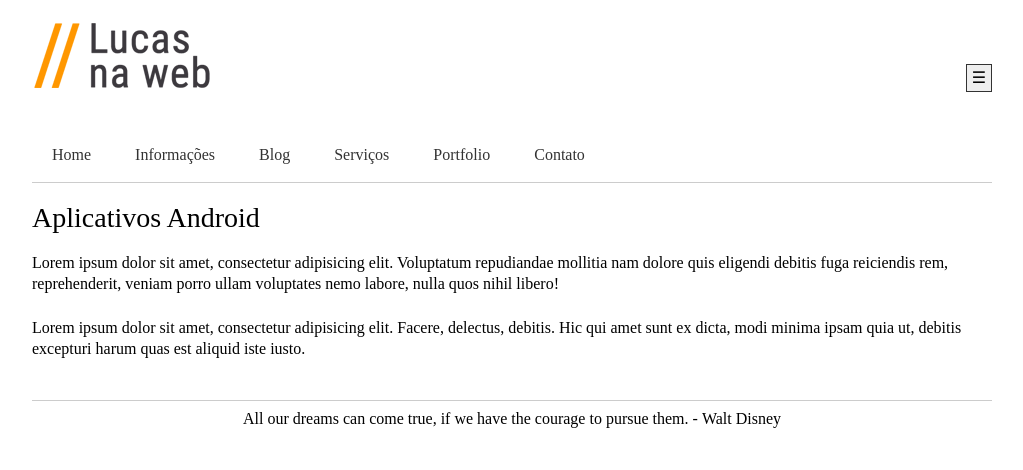
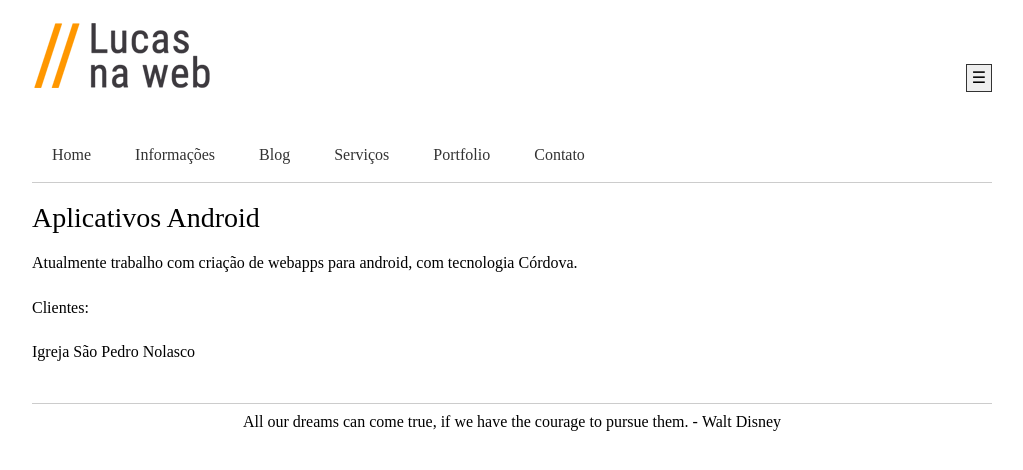
Before and after one commit to lucasdepaula/lucasdepaula.github.io, a Jekyll site: the page built from servicos/_posts/2016-07-27-android-apps.md, in a window 1280 px wide. Shown: the top 470 px of the page, without its empty margins (128-1151 px from the left). Built offline with Jekyll 4.4.1, drawn with Linux system fonts in a browser that asks for light colours; some web fonts are replaced.

```diff
--- a/servicos/_posts/2016-07-27-android-apps.md
+++ b/servicos/_posts/2016-07-27-android-apps.md
@@ -6,6 +6,7 @@ chamada: "Precisando de um app para plataforma Android? Entre em contato que con
 permalink: /servicos/aplicativos-android/
 ico: /images/servicos/android.png
 ---
-Lorem ipsum dolor sit amet, consectetur adipisicing elit. Voluptatum repudiandae mollitia nam dolore quis eligendi debitis fuga reiciendis rem, reprehenderit, veniam porro ullam voluptates nemo labore, nulla quos nihil libero!
+Atualmente trabalho com criação de webapps para android, com tecnologia Córdova.
 
-Lorem ipsum dolor sit amet, consectetur adipisicing elit. Facere, delectus, debitis. Hic qui amet sunt ex dicta, modi minima ipsam quia ut, debitis excepturi harum quas est aliquid iste iusto.
+Clientes:
+- Igreja São Pedro Nolasco
```
Also changed, not shown: servicos/_posts/2016-07-27-criacao-de-sistemas.md (+1 -3 lines), servicos/_posts/2016-07-27-desenvolvimento-de-sites.md (+2 -2 lines), servicos/_posts/2016-07-27-redes-sociais.md (+3 -2 lines).
